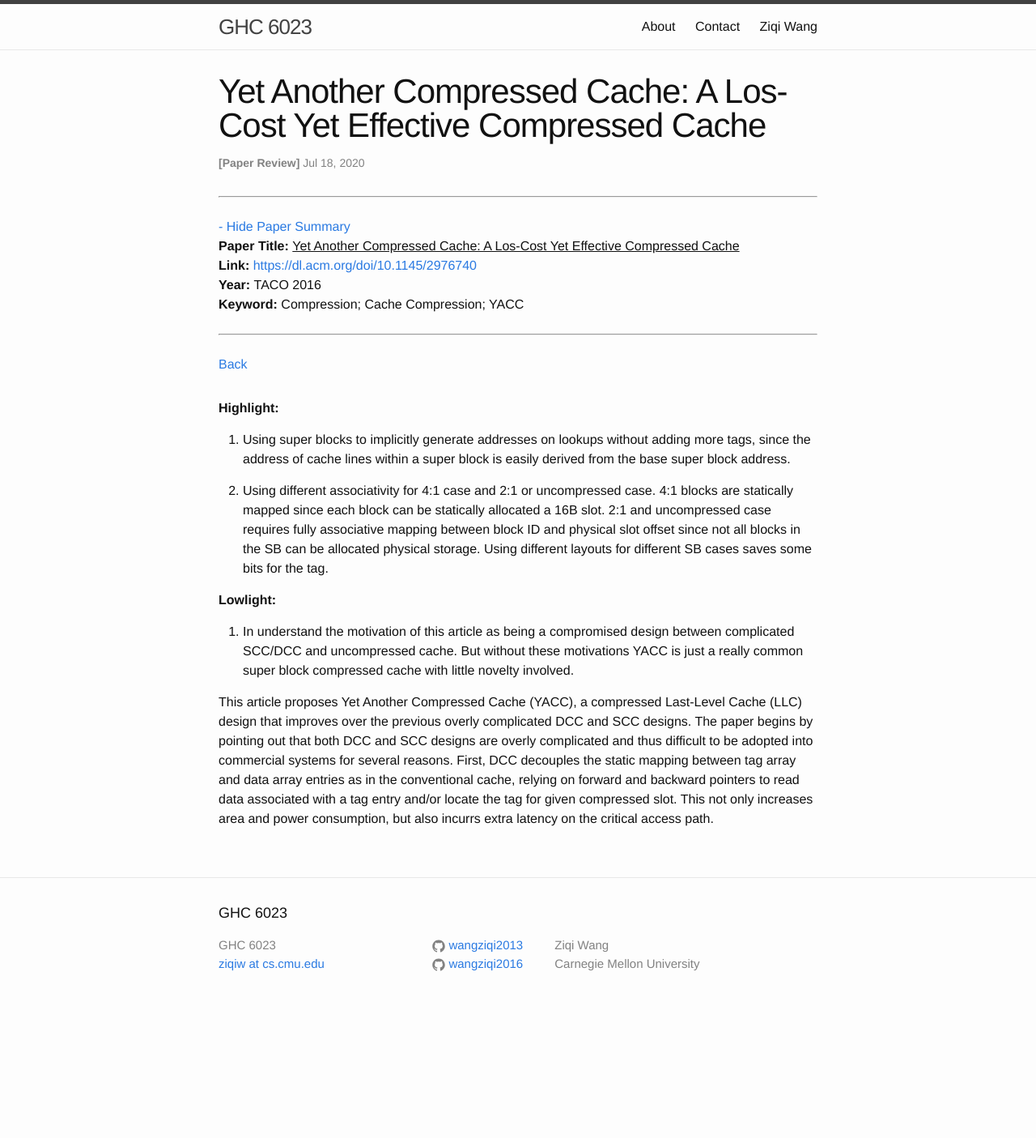
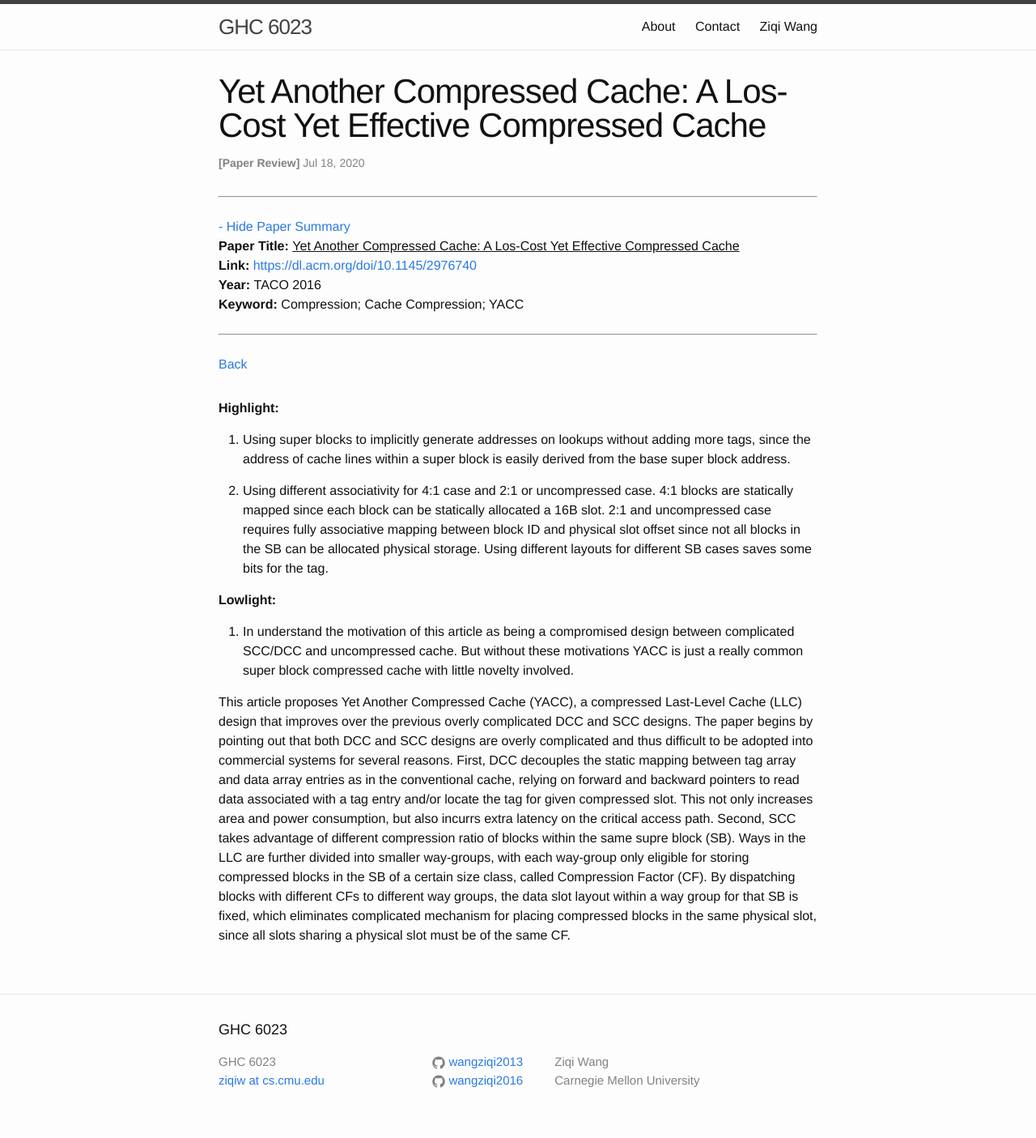
Before and after one commit to wangziqi2013/wangziqi2013.github.io, a Jekyll site: the page built from _posts/2020-07-17-yacc.markdown, in a window 1280 px wide. Shown: the whole page at 81% size. Built offline with Jekyll 4.4.1, drawn with Linux system fonts in a browser that asks for light colours; before the commit the page ends 1261 px from its top, so only the background shows below that.

Commit message:
Adding CF

```diff
--- a/_posts/2020-07-17-yacc.markdown
+++ b/_posts/2020-07-17-yacc.markdown
@@ -33,4 +33,9 @@ the previous overly complicated DCC and SCC designs. The paper begins by pointin
 overly complicated and thus difficult to be adopted into commercial systems for several reasons. First, DCC decouples
 the static mapping between tag array and data array entries as in the conventional cache, relying on forward and backward
 pointers to read data associated with a tag entry and/or locate the tag for given compressed slot. This not only increases
-area and power consumption, but also incurrs extra latency on the critical access path.
+area and power consumption, but also incurrs extra latency on the critical access path. Second, SCC takes advantage of
+different compression ratio of blocks within the same supre block (SB). Ways in the LLC are further divided into smaller
+way-groups, with each way-group only eligible for storing compressed blocks in the SB of a certain size class,
+called Compression Factor (CF). By dispatching blocks with different CFs to different way groups, the data slot layout
+within a way group for that SB is fixed, which eliminates complicated mechanism for placing compressed blocks in the
+same physical slot, since all slots sharing a physical slot must be of the same CF.
```
